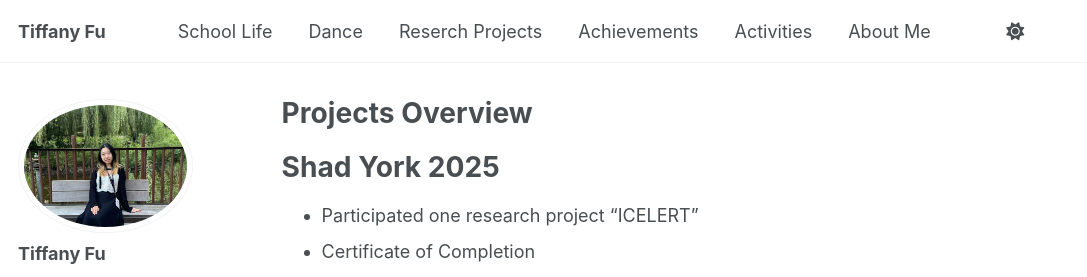
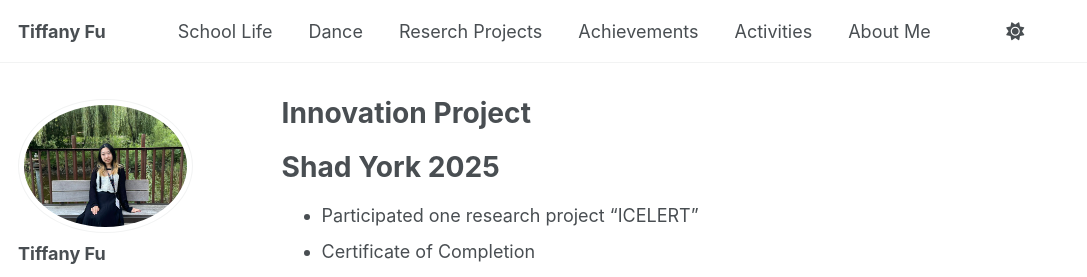
Before and after one commit to TiffanyJTFu/TiffanyFu, a Jekyll site: the page built from _teaching/2014-spring-teaching-1.md, in a window 1280 px wide and 900 px high. Shown: the top 277 px of the window, without its empty margins (0-1087 px from the left). Built offline with Jekyll 4.4.1, drawn with Linux system fonts in a browser that asks for light colours; a script that is not in the unit is left out.

Commit message:
Update 2014-spring-teaching-1.md

```diff
--- a/_teaching/2014-spring-teaching-1.md
+++ b/_teaching/2014-spring-teaching-1.md
@@ -1,10 +1,9 @@
 ---
-title: "Projects Overview"
+title: " Innovation Project"
 collection: teaching
-type: "Projects Overview"
+type: " Innovation Project"
 permalink: /teaching/2014-spring-teaching-1
-venue: "University 1, Department"
-location: "City, Country"
+venue: ""
 ---
 
 Shad York 2025
```
